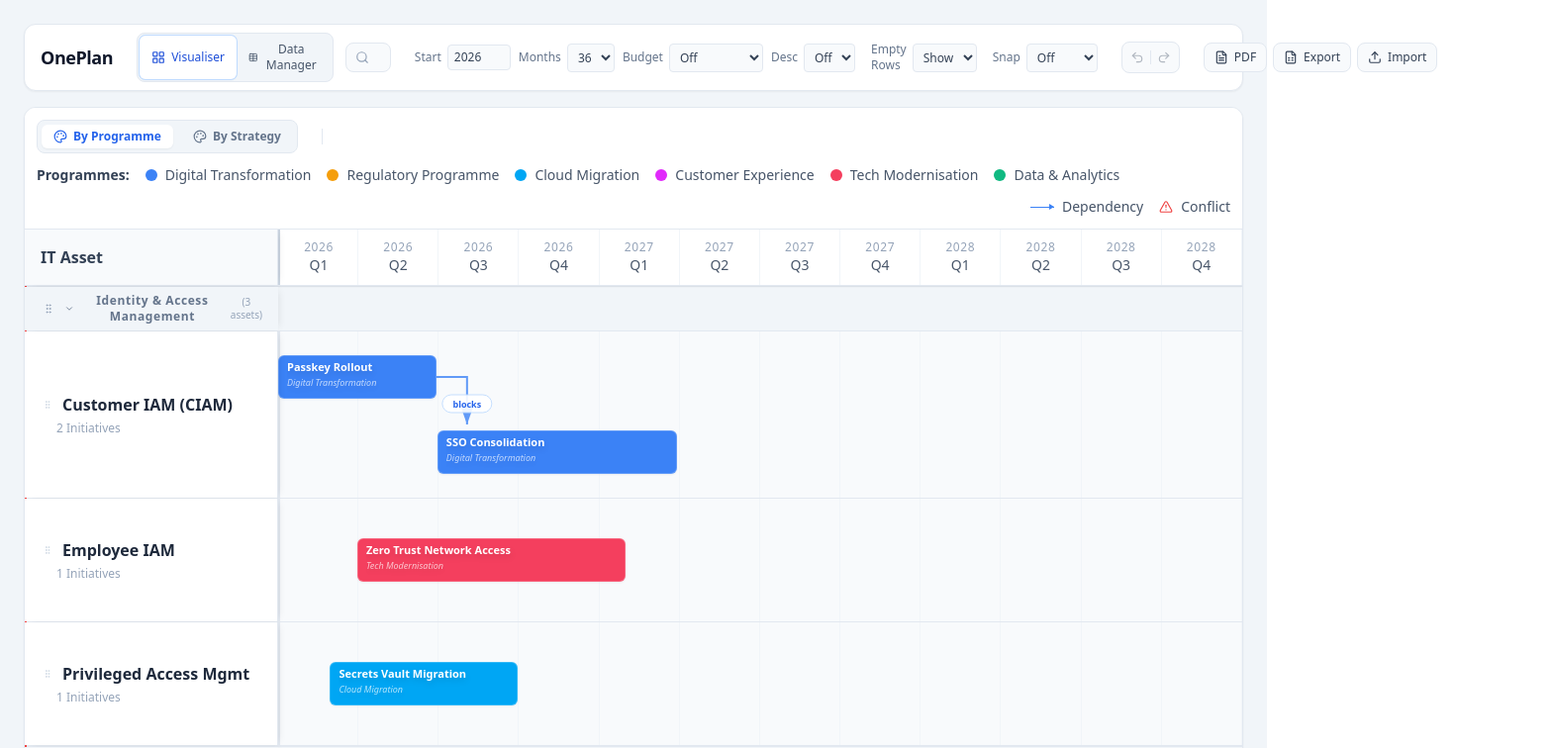
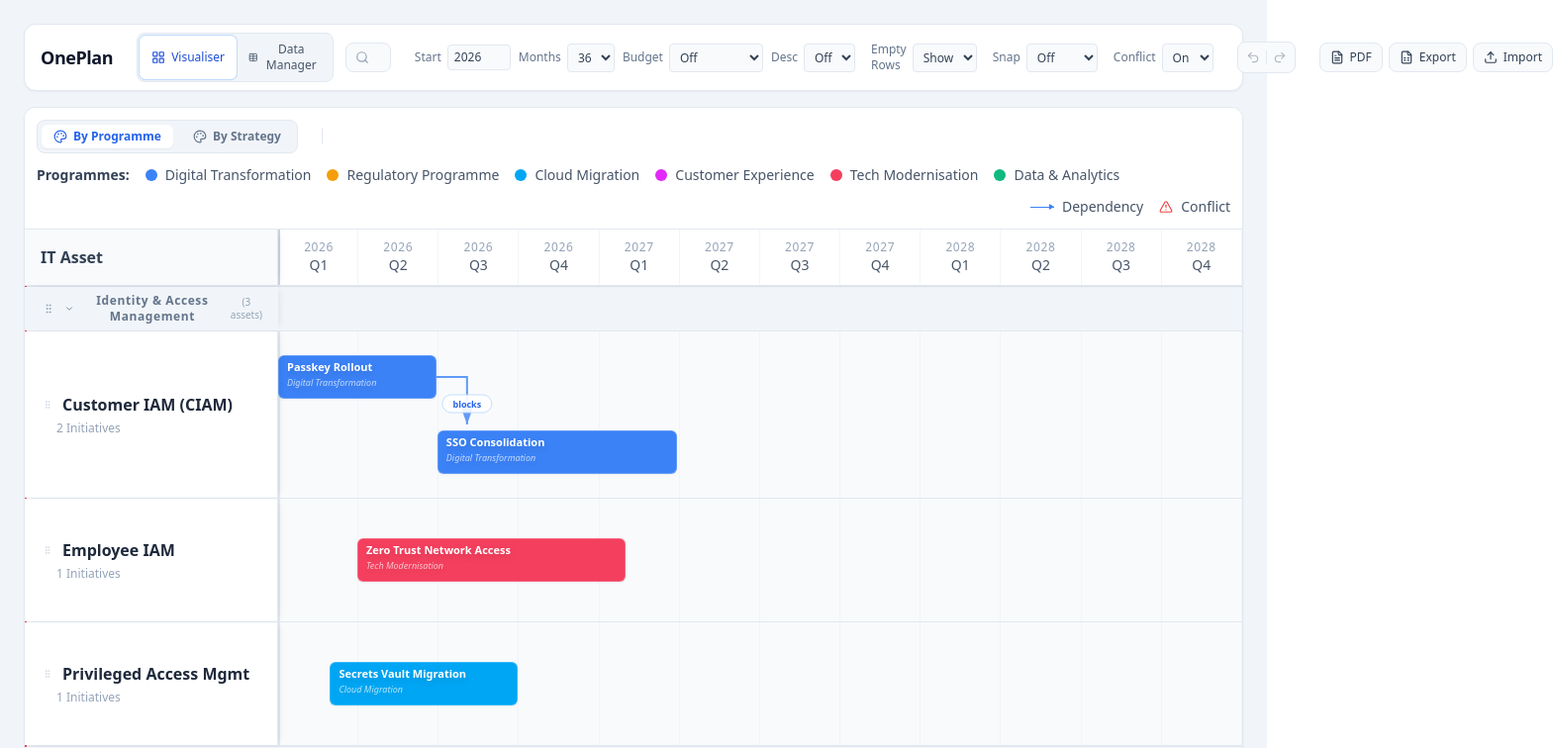
Before and after one commit to waylonkenning/OnePlan, a React (Vite) app: page / in a window 1280 px wide. Shown: the top 756 px of the page at 99% size, 1569 px wide, since content can reach past the window. Built offline with nearby package versions, Linux system fonts and the light colour scheme.

Commit message:
feat: make auto conflict detection optional as a setting in the visualiser

```diff
--- a/src/App.tsx
+++ b/src/App.tsx
@@ -364,6 +364,23 @@ export default function App() {
               <option value="month">Month</option>
             </select>
           </label>
+          <label className="flex items-center gap-1.5 text-xs text-slate-500 ml-2">
+            Conflict
+            <select
+              id="conflictDetection"
+              value={timelineSettings.conflictDetection || 'on'}
+              onChange={(e) => {
+                handleUpdate({
+                  assets, initiatives, milestones, programmes, strategies, dependencies, assetCategories,
+                  timelineSettings: { ...timelineSettings, conflictDetection: e.target.value as 'off' | 'on' },
+                });
+              }}
+              className="px-1.5 py-1 bg-slate-50 border border-slate-200 rounded text-xs text-slate-700 focus:outline-none focus:ring-1 focus:ring-blue-500"
+            >
+              <option value="on">On</option>
+              <option value="off">Off</option>
+            </select>
+          </label>
         </div>
 
         {/* Spacer pushes remaining items right */}
--- a/src/components/Timeline.tsx
+++ b/src/components/Timeline.tsx
@@ -664,6 +664,7 @@ export function Timeline({ assets, initiatives, milestones, programmes, strategi
   };
 
   const getConflictPoints = (assetId: string) => {
+    if (settings.conflictDetection === 'off') return [];
     const assetInitiatives = localInitiatives.filter(i => i.assetId === assetId);
     const conflictsMap = new Map<string, number>();
 
--- a/src/demoData.ts
+++ b/src/demoData.ts
@@ -7,6 +7,7 @@ export const demoTimelineSettings: TimelineSettings = {
     descriptionDisplay: 'off',
     emptyRowDisplay: 'show',
     snapToPeriod: 'off',
+    conflictDetection: 'on',
 };
 
 export const demoAssetCategories: AssetCategory[] = [
--- a/src/types.ts
+++ b/src/types.ts
@@ -66,4 +66,5 @@ export interface TimelineSettings {
   descriptionDisplay: 'on' | 'off';
   emptyRowDisplay: 'show' | 'hide';
   snapToPeriod: 'off' | 'month';
+  conflictDetection: 'on' | 'off';
 }
```
Also changed, not shown: 2 other files (tests, documents, lock files or other folders).
